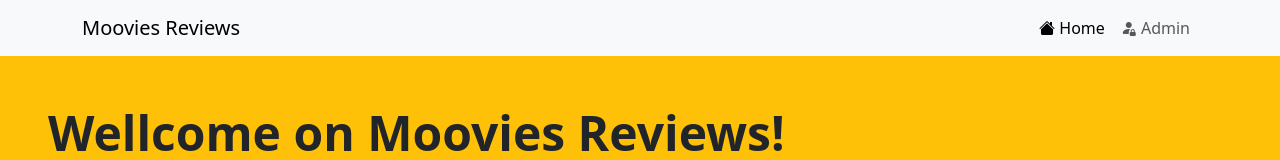
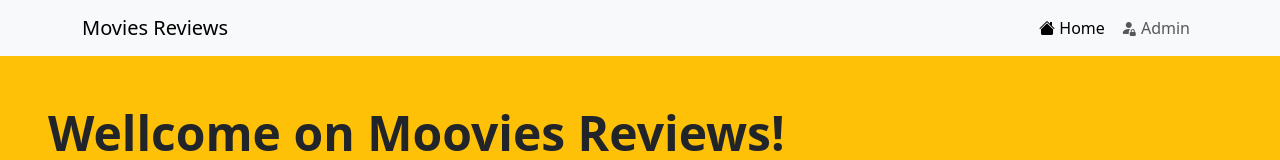
Before and after one commit to francesca-golzio/webapp-react, a React (Vite) app: page /movies in a window 1280 px wide. Shown: the top 160 px of the page. Built offline with nearby package versions, Linux system fonts and the light colour scheme.

Commit message:
fix typo in the navbar

```diff
--- a/src/components/AppHeaderNavbar.jsx
+++ b/src/components/AppHeaderNavbar.jsx
@@ -4,7 +4,7 @@ export default function AppHeaderNavbar() {
     <div>
       <nav className="navbar navbar-expand-md navbar-light bg-light">
         <div className="container">
-          <a className="navbar-brand" href="#">Moovies Reviews</a>
+          <a className="navbar-brand" href="#">Movies Reviews</a>
           <button className="navbar-toggler d-lg-none"
             type="button"
             data-bs-toggle="collapse"
```
